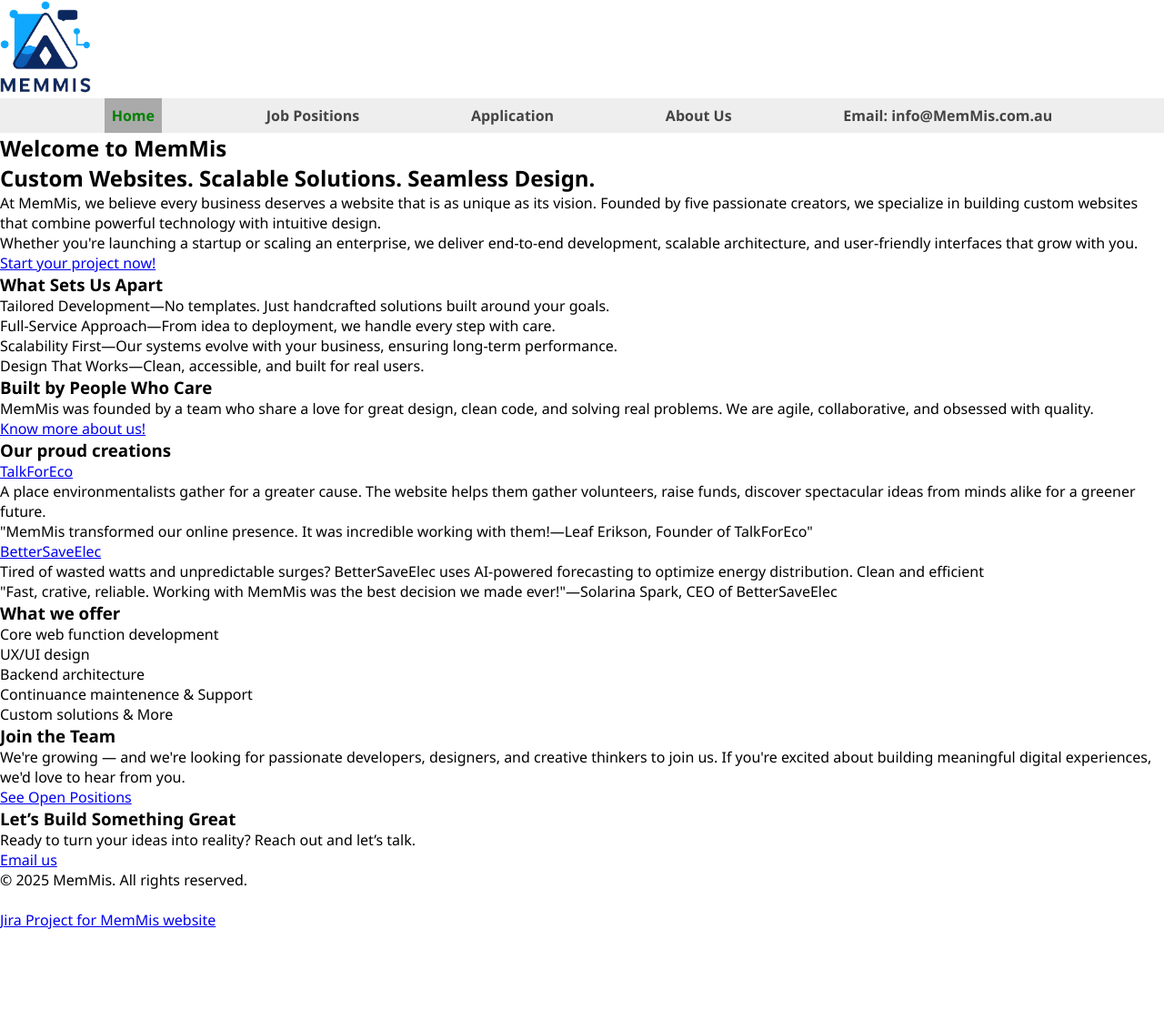
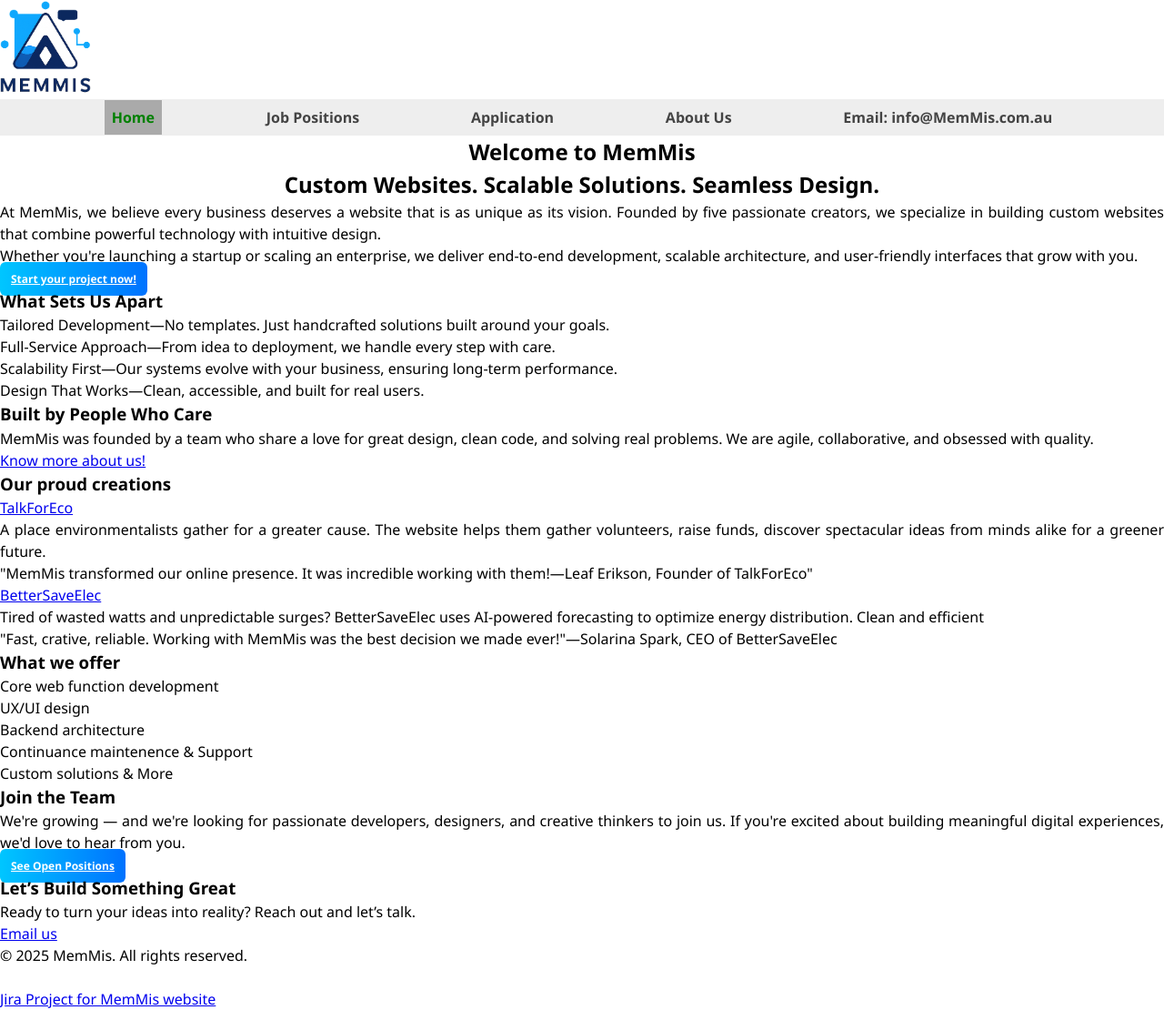
Before and after one commit to TrucNguyen106217880/MemMis_WebProject, a PHP site: page / in a window 1280 px wide. Shown: the whole page at 91% size. Before the commit the page ends 1021 px from the top, so only its background shows below. Run offline with PHP 8.4, Linux system fonts and the light colour scheme.

Commit message:
cta buttons

```diff
--- a/project1/styles/styles.css
+++ b/project1/styles/styles.css
@@ -63,11 +63,57 @@
 }
 
 /* index.html */
-
+*{
+    line-height: 1.5;
+}
+p{
+    text-align: justify;
+}
+#welcome h1{
+    text-align: center;
+}
+#welcome h2{
+    text-align: center;
+}
+#welcome a {
+  background: linear-gradient(to right, #00c6ff, #0072ff);
+  color: white;
+  padding: 10px 12px;
+  border: none;
+  border-radius: 6px;
+  font-size: 12px;
+  font-weight: bold;
+  cursor: pointer;
+  transition: transform 0.2s ease;
+}
+#welcome a:hover {
+  transform: scale(1.05);
+}
+#hiring a {
+  background: linear-gradient(to right, #00c6ff, #0072ff);
+  color: white;
+  padding: 10px 12px;
+  border: none;
+  border-radius: 6px;
+  font-size: 12px;
+  font-weight: bold;
+  cursor: pointer;
+  transition: transform 0.2s ease;
+}
+#hiring a:hover {
+  transform: scale(1.05);
+}
 /* jobs.html */
 
 /* apply.html */
 
 /* about.html */
+#header_1_About_Us{
+    text-align: center;
+}
+#header_2_About_Us img {
+  width: 45px;
+  height: auto;
+}
 
 /* Footer */
```
